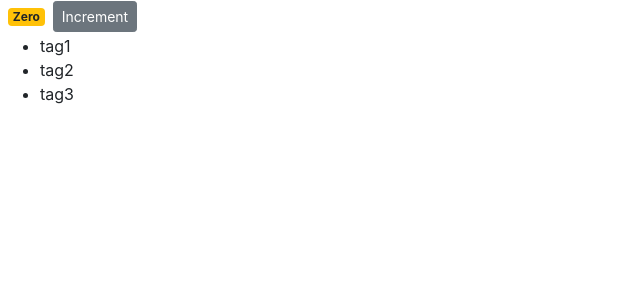
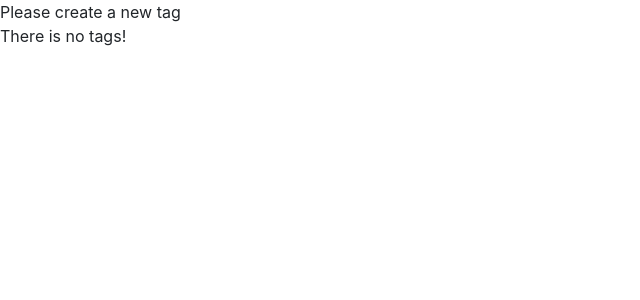
Before and after one commit to ShahinAlKabirMitul/TryToLearnReact, a React (Create React App) app in the folder MCODE/CounterApp/counter-app/: page / in a window 1280 px wide. Shown: the top 300 px of the page, without its empty margins (0-640 px from the left). Built offline with nearby package versions, Linux system fonts and the light colour scheme.

Commit message:
Conditional Rendering

```diff
--- a/MCODE/CounterApp/counter-app/src/components/counter.jsx
+++ b/MCODE/CounterApp/counter-app/src/components/counter.jsx
@@ -2,29 +2,19 @@ import React, { Component } from 'react';
 class Counter extends Component {
   state = {
     count: 0,
-    tags: ['tag1', 'tag2', 'tag3'],
+    tags: [],
   };
 
+  renderTags() {
+
+    if (this.state.tags.length === 0) return <p>There is no tags!</p>;
+    return <ul>{this.state.tags.map(tag => <li key={tag}>{tag}</li>)}</ul>;
+  }
   render() {
-    return (
-      <div>
-        <span className={this.getBadgeClasses()}>{this.formatCount()}</span>
-        <button className="btn btn-secondary btn-sm">Increment</button>
-        <ul>{this.state.tags.map(tag => <li key={tag}>{tag}</li>)}</ul>
-      </div>
-    );
-  }
-
-  getBadgeClasses() {
-    let classes = 'badge m-2 badge-';
-    classes += this.state.count === 0 ? 'warning' : 'primary';
-    return classes;
-  }
-
-  formatCount() {
-    const { count } = this.state;
-    console.log(count);
-    return count === 0 ? 'Zero' : count;
+    return <div>
+    {this.state.tags.length === 0 && 'Please create a new tag'}
+    {this.renderTags()}
+    </div>;
   }
 }
 
```
